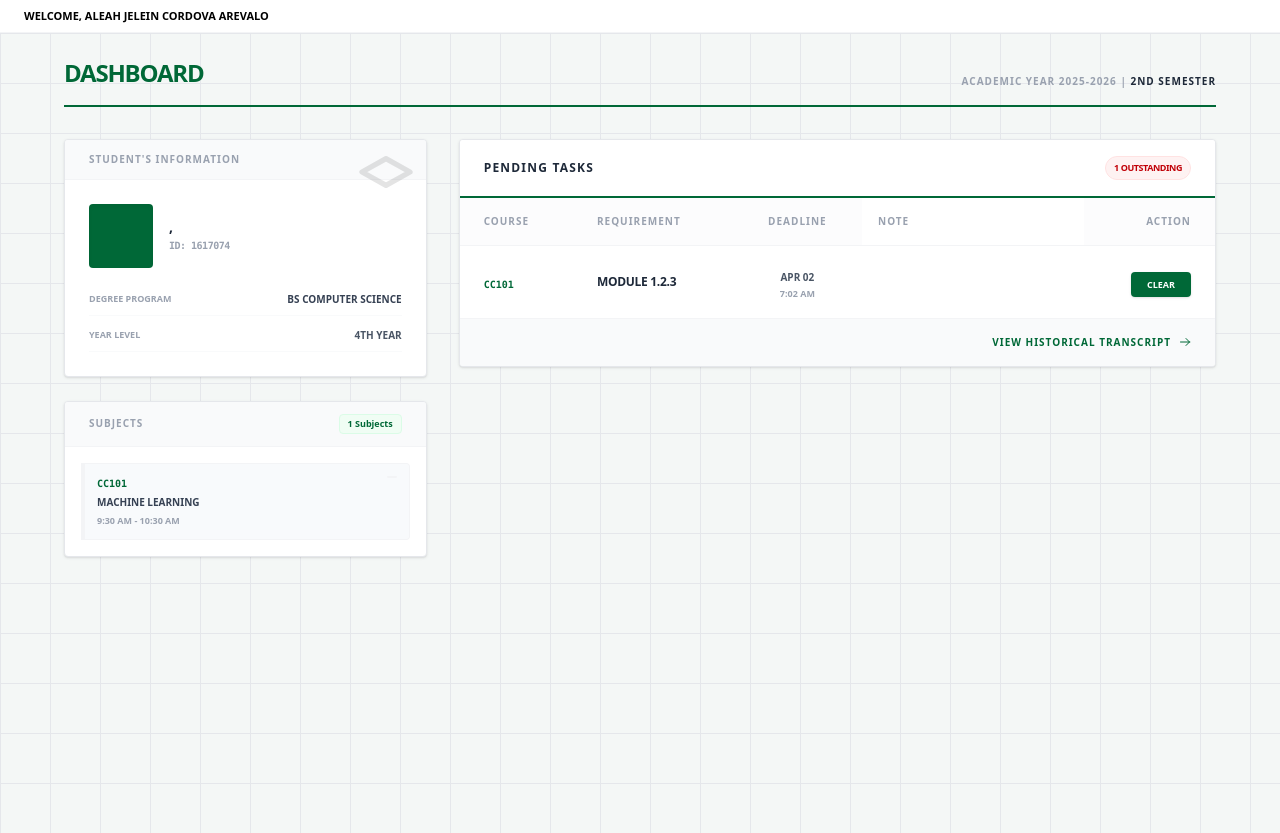
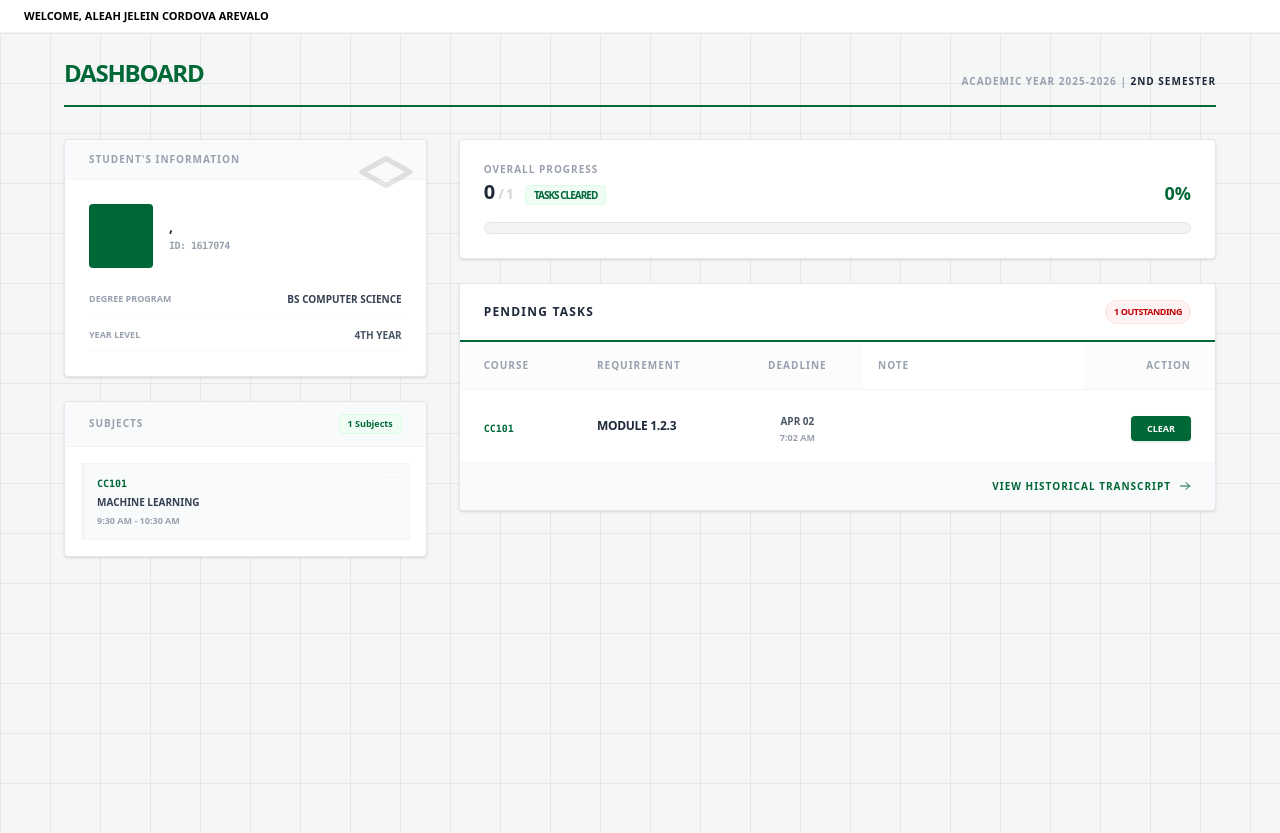
Before and after one commit to aleaharevalo/USLS-Student-Task-Management-System, a Django app: page / in a window 1280 px wide. Shown: the part 98-931 px from the top of the page. Run offline with Django 5.2, Linux system fonts and the light colour scheme; a user stored in the database is signed in; data comes from the database, SQL or seed files in the repository; both versions use the stored data as it was after the commit; some libraries are stand-ins or nearby versions.

Commit message:
"Added a progress bar in dashboard"

```diff
--- a/tracker/assignmenttracker/templates/assignmenttracker/dashboard.html
+++ b/tracker/assignmenttracker/templates/assignmenttracker/dashboard.html
@@ -78,6 +78,34 @@
             </div>
 
             <div class="lg:col-span-2">
+                <div class="bg-white rounded shadow-sm border border-gray-200 overflow-hidden mb-6 p-6">
+    <div class="flex justify-between items-end mb-4">
+        <div>
+            <h3 class="text-[10px] font-black text-gray-400 uppercase tracking-widest leading-none mb-1">Overall Progress</h3>
+            <p class="text-xl font-black text-gray-800 tracking-tighter">
+                {{ completed_count }} <span class="text-gray-300 text-sm">/ {{ total_count }}</span>
+                <span class="text-[10px] font-bold text-[#006837] ml-2 bg-green-50 px-2 py-0.5 rounded border border-green-100 uppercase">
+                    Tasks Cleared
+                </span>
+            </p>
+        </div>
+        <div class="text-right">
+            <span class="text-lg font-black text-[#006837] leading-none">{{ progress_percentage|floatformat:0 }}%</span>
+        </div>
+    </div>
+
+    <div class="w-full bg-gray-100 rounded-full h-3 border border-gray-200 p-[2px]">
+        <div class="bg-[#006837] h-full rounded-full transition-all duration-700 ease-out shadow-[0_0_10px_rgba(0,104,55,0.2)]"
+             style="width: {{ progress_percentage }}%">
+        </div>
+    </div>
+
+    {% if progress_percentage == 100 %}
+    <p class="text-[9px] text-[#006837] font-black uppercase mt-3 italic animate-bounce">
+        ✨ Outstanding! You are all caught up.
+    </p>
+    {% endif %}
+</div>
                 <div class="bg-white rounded shadow-sm border border-gray-200 overflow-hidden">
                     <div class="px-6 py-4 bg-white border-b-2 border-[#006837] flex justify-between items-center">
                         <div>
--- a/tracker/assignmenttracker/views.py
+++ b/tracker/assignmenttracker/views.py
@@ -1,11 +1,12 @@
 from django.shortcuts import render, redirect, get_object_or_404
 from django.contrib.auth.decorators import login_required
 from django.contrib.auth import login, authenticate, logout
-from django.contrib.auth.forms import AuthenticationForm, UserCreationForm
+from django.contrib.auth.forms import AuthenticationForm
 from django.contrib import messages
 from .models import Subject, Task
 from .forms import AssignmentForm
 from django.contrib.auth.models import User
+
 
 def login_view(request):
     if request.method == 'POST':
@@ -29,17 +30,15 @@ def register_view(request):
 
         try:
             user = User.objects.create_user(username=u_name, password=p_word)
-
             if " " in f_name:
                 user.first_name, user.last_name = f_name.split(" ", 1)
             else:
                 user.first_name = f_name
             user.save()
-
             login(request, user)
             return redirect('login')
-        except Exception as e:
-            return render(request, 'assignmenttracker/register.html', {'error': 'Registration failed. Please try again.'})
+        except Exception:
+            return render(request, 'assignmenttracker/register.html', {'error': 'Registration failed.'})
 
     return render(request, 'assignmenttracker/register.html')
 
@@ -52,14 +51,44 @@ def dashboard(request):
     pending = Task.objects.filter(user=request.user, is_done=False).order_by('due_date')
     user_subjects = Subject.objects.filter(user=request.user)
 
+    all_tasks = Task.objects.filter(user=request.user)
+    total_count = all_tasks.count()
+    completed_count = all_tasks.filter(is_done=True).count()
+
+    progress_percentage = 0
+    if total_count > 0:
+        progress_percentage = (completed_count / total_count) * 100
+
+    subjects_with_info = []
+    for sub in user_subjects:
+        sub_tasks = Task.objects.filter(subject=sub, user=request.user)
+        sub_total = sub_tasks.count()
+        sub_done = sub_tasks.filter(is_done=True).count()
+        sub_pending = sub_tasks.filter(is_done=False)
+
+        sub_progress = (sub_done / sub_total * 100) if sub_total > 0 else 100
+
+
+        ai_advice = ""
+
+        subjects_with_info.append({
+            'info': sub,
+            'progress': sub_progress,
+            'ai_advice': ai_advice,
+            'pending_count': sub_pending.count(),
+        })
+
     return render(request, 'assignmenttracker/dashboard.html', {
         'assignments': pending,
         'subjects': user_subjects,
+        'subjects_with_info': subjects_with_info,
+        'total_count': total_count,
+        'completed_count': completed_count,
+        'progress_percentage': progress_percentage,
     })
 
 @login_required
 def add_assignment(request):
-    """This is now your UNIFIED page: Form + List"""
     if request.method == 'POST':
         form = AssignmentForm(request.POST)
         if form.is_valid():
@@ -81,13 +110,12 @@ def add_assignment(request):
         'form': form
     })
 
-
 @login_required
 def mark_done(request, task_id):
     task = get_object_or_404(Task, id=task_id, user=request.user)
     task.is_done = True
     task.save()
-    return redirect('add_assignment')
+    return redirect('dashboard')
 
 @login_required
 def undo_task(request, task_id):
@@ -99,13 +127,26 @@ def undo_task(request, task_id):
 @login_required
 def subject_list(request):
     if request.method == 'POST':
+        code = request.POST.get('code')
+        days = request.POST.get('days')
+        start = request.POST.get('start_time')
+        end = request.POST.get('end_time')
+        existing = Subject.objects.filter(user=request.user)
+        for sub in existing:
+            day_overlap = any(day in sub.days for day in days)
+            if day_overlap:
+
+                if start < str(sub.end_time) and end > str(sub.start_time):
+                    messages.error(request, f"Conflict: {sub.code} is also on {sub.days} at this time.")
+                    return redirect('subject_list')
+
         Subject.objects.create(
             user=request.user,
-            code=request.POST.get('code'),
+            code=code,
             name=request.POST.get('name'),
-            days=request.POST.get('days'),
-            start_time=request.POST.get('start_time'),
-            end_time=request.POST.get('end_time'),
+            days=days,
+            start_time=start,
+            end_time=end,
             color=request.POST.get('color', 'bg-green-700')
         )
         messages.success(request, "Subject added!")
@@ -124,18 +165,17 @@ def drop_subject(request, subject_id):
 @login_required
 def schedule_view(request):
     user_subjects = Subject.objects.filter(user=request.user)
-
     context = {
         'subjects': user_subjects,
         'hours': ["07", "08", "09", "10", "11", "12", "01", "02", "03", "04", "05"],
         'days': ["MON", "TUE", "WED", "THU", "FRI"]
     }
-
     return render(request, 'assignmenttracker/schedule.html', context)
 
+@login_required
 def update_task_note(request, task_id):
     if request.method == "POST":
-        task = Task.objects.get(id=task_id)
+        task = get_object_or_404(Task, id=task_id, user=request.user)
         task.notes = request.POST.get('notes')
         task.save()
-    return redirect('add_assignment')
+    return redirect('dashboard')
--- a/tracker/theme/static/css/dist/styles.css
+++ b/tracker/theme/static/css/dist/styles.css
@@ -70,7 +70,9 @@
     --leading-normal: 1.5;
     --radius-lg: 0.5rem;
     --radius-xl: 0.75rem;
+    --ease-out: cubic-bezier(0, 0, 0.2, 1);
     --animate-pulse: pulse 2s cubic-bezier(0.4, 0, 0.6, 1) infinite;
+    --animate-bounce: bounce 1s infinite;
     --default-transition-duration: 150ms;
     --default-transition-timing-function: cubic-bezier(0.4, 0, 0.2, 1);
     --default-font-family: var(--font-sans);
@@ -285,6 +287,9 @@
   .mt-2 {
     margin-top: calc(var(--spacing) * 2);
   }
+  .mt-3 {
+    margin-top: calc(var(--spacing) * 3);
+  }
   .mt-4 {
     margin-top: calc(var(--spacing) * 4);
   }
@@ -339,6 +344,9 @@
   .inline-flex {
     display: inline-flex;
   }
+  .table {
+    display: table;
+  }
   .h-1\.5 {
     height: calc(var(--spacing) * 1.5);
   }
@@ -366,6 +374,9 @@
   .h-\[704px\] {
     height: 704px;
   }
+  .h-full {
+    height: 100%;
+  }
   .min-h-screen {
     min-height: 100vh;
   }
@@ -405,6 +416,9 @@
   .max-w-md {
     max-width: var(--container-md);
   }
+  .min-w-\[150px\] {
+    min-width: 150px;
+  }
   .min-w-\[850px\] {
     min-width: 850px;
   }
@@ -413,6 +427,9 @@
   }
   .transform {
     transform: var(--tw-rotate-x,) var(--tw-rotate-y,) var(--tw-rotate-z,) var(--tw-skew-x,) var(--tw-skew-y,);
+  }
+  .animate-bounce {
+    animation: var(--animate-bounce);
   }
   .animate-pulse {
     animation: var(--animate-pulse);
@@ -681,6 +698,9 @@
   .bg-green-50 {
     background-color: var(--color-green-50);
   }
+  .bg-green-100 {
+    background-color: var(--color-green-100);
+  }
   .bg-green-700 {
     background-color: var(--color-green-700);
   }
@@ -749,9 +769,6 @@
     --tw-gradient-to: var(--color-green-500);
     --tw-gradient-stops: var(--tw-gradient-via-stops, var(--tw-gradient-position), var(--tw-gradient-from) var(--tw-gradient-from-position), var(--tw-gradient-to) var(--tw-gradient-to-position));
   }
-  .\!p-0 {
-    padding: calc(var(--spacing) * 0) !important;
-  }
   .p-0 {
     padding: calc(var(--spacing) * 0);
   }
@@ -775,6 +792,9 @@
   }
   .p-8 {
     padding: calc(var(--spacing) * 8);
+  }
+  .p-\[2px\] {
+    padding: 2px;
   }
   .px-1 {
     padding-inline: calc(var(--spacing) * 1);
@@ -1053,6 +1073,10 @@
   }
   .shadow-2xl {
     --tw-shadow: 0 25px 50px -12px var(--tw-shadow-color, rgb(0 0 0 / 0.25));
+    box-shadow: var(--tw-inset-shadow), var(--tw-inset-ring-shadow), var(--tw-ring-offset-shadow), var(--tw-ring-shadow), var(--tw-shadow);
+  }
+  .shadow-\[0_0_10px_rgba\(0\,104\,55\,0\.2\)\] {
+    --tw-shadow: 0 0 10px var(--tw-shadow-color, rgba(0,104,55,0.2));
     box-shadow: var(--tw-inset-shadow), var(--tw-inset-ring-shadow), var(--tw-ring-offset-shadow), var(--tw-ring-shadow), var(--tw-shadow);
   }
   .shadow-inner {
@@ -1105,15 +1129,20 @@
     transition-timing-function: var(--tw-ease, var(--default-transition-timing-function));
     transition-duration: var(--tw-duration, var(--default-transition-duration));
   }
+  .duration-700 {
+    --tw-duration: 700ms;
+    transition-duration: 700ms;
+  }
+  .ease-out {
+    --tw-ease: var(--ease-out);
+    transition-timing-function: var(--ease-out);
+  }
   .outline-none {
     --tw-outline-style: none;
     outline-style: none;
   }
   .placeholder\:text-gray-200::placeholder {
     color: var(--color-gray-200);
-  }
-  .placeholder\:italic::placeholder {
-    font-style: italic;
   }
   @media (hover: hover) {
     .hover\:-translate-y-0\.5:hover {
@@ -1530,6 +1559,14 @@
   syntax: "*";
   inherits: false;
 }
+@property --tw-duration {
+  syntax: "*";
+  inherits: false;
+}
+@property --tw-ease {
+  syntax: "*";
+  inherits: false;
+}
 @property --tw-translate-x {
   syntax: "*";
   inherits: false;
@@ -1563,6 +1600,16 @@
 @keyframes pulse {
   50% {
     opacity: 0.5;
+  }
+}
+@keyframes bounce {
+  0%, 100% {
+    transform: translateY(-25%);
+    animation-timing-function: cubic-bezier(0.8, 0, 1, 1);
+  }
+  50% {
+    transform: none;
+    animation-timing-function: cubic-bezier(0, 0, 0.2, 1);
   }
 }
 @layer properties {
@@ -1617,6 +1664,8 @@
       --tw-drop-shadow-color: initial;
       --tw-drop-shadow-alpha: 100%;
       --tw-drop-shadow-size: initial;
+      --tw-duration: initial;
+      --tw-ease: initial;
       --tw-translate-x: 0;
       --tw-translate-y: 0;
       --tw-translate-z: 0;
```
Also changed, not shown: tracker/db.sqlite3.
